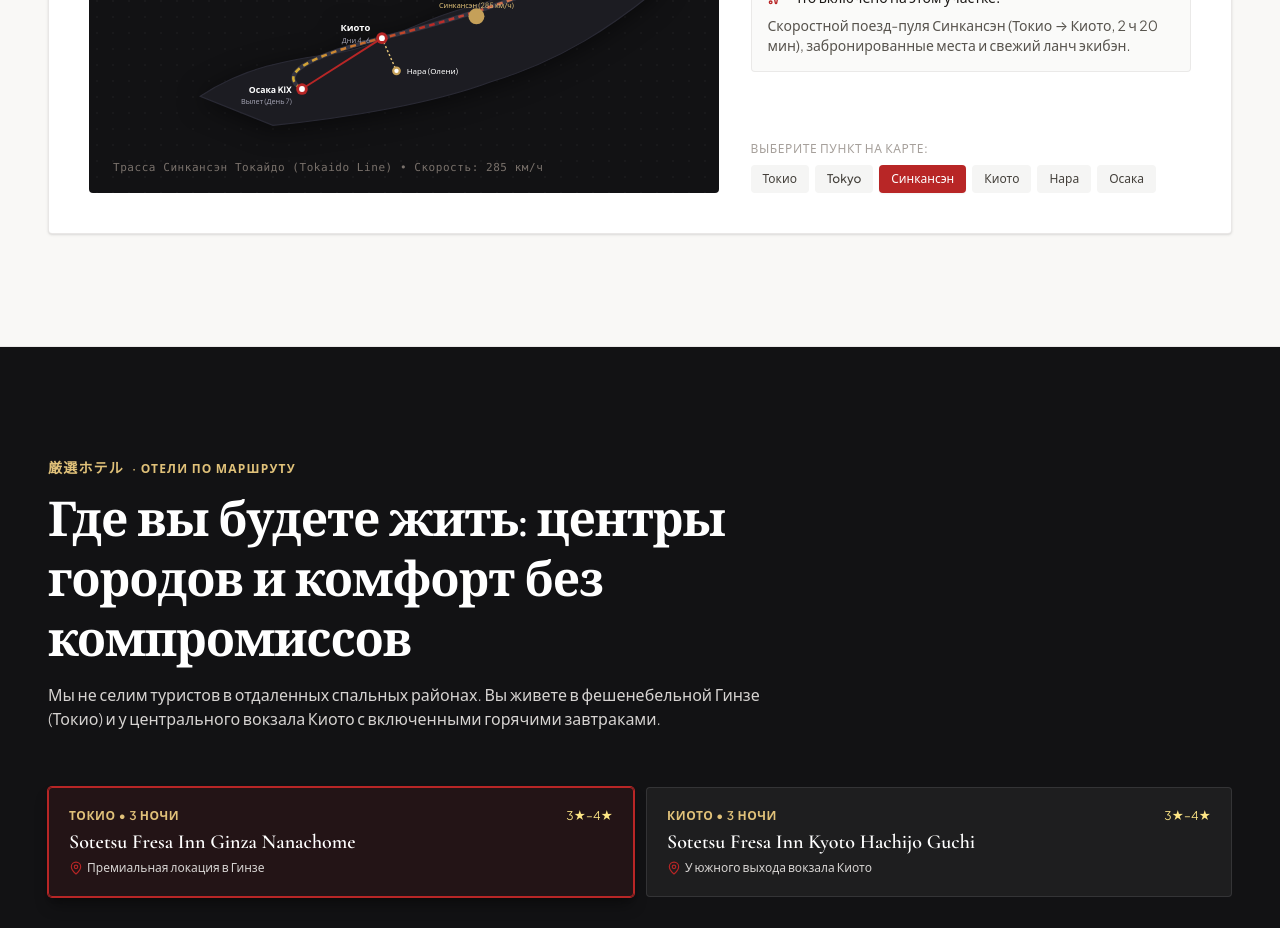
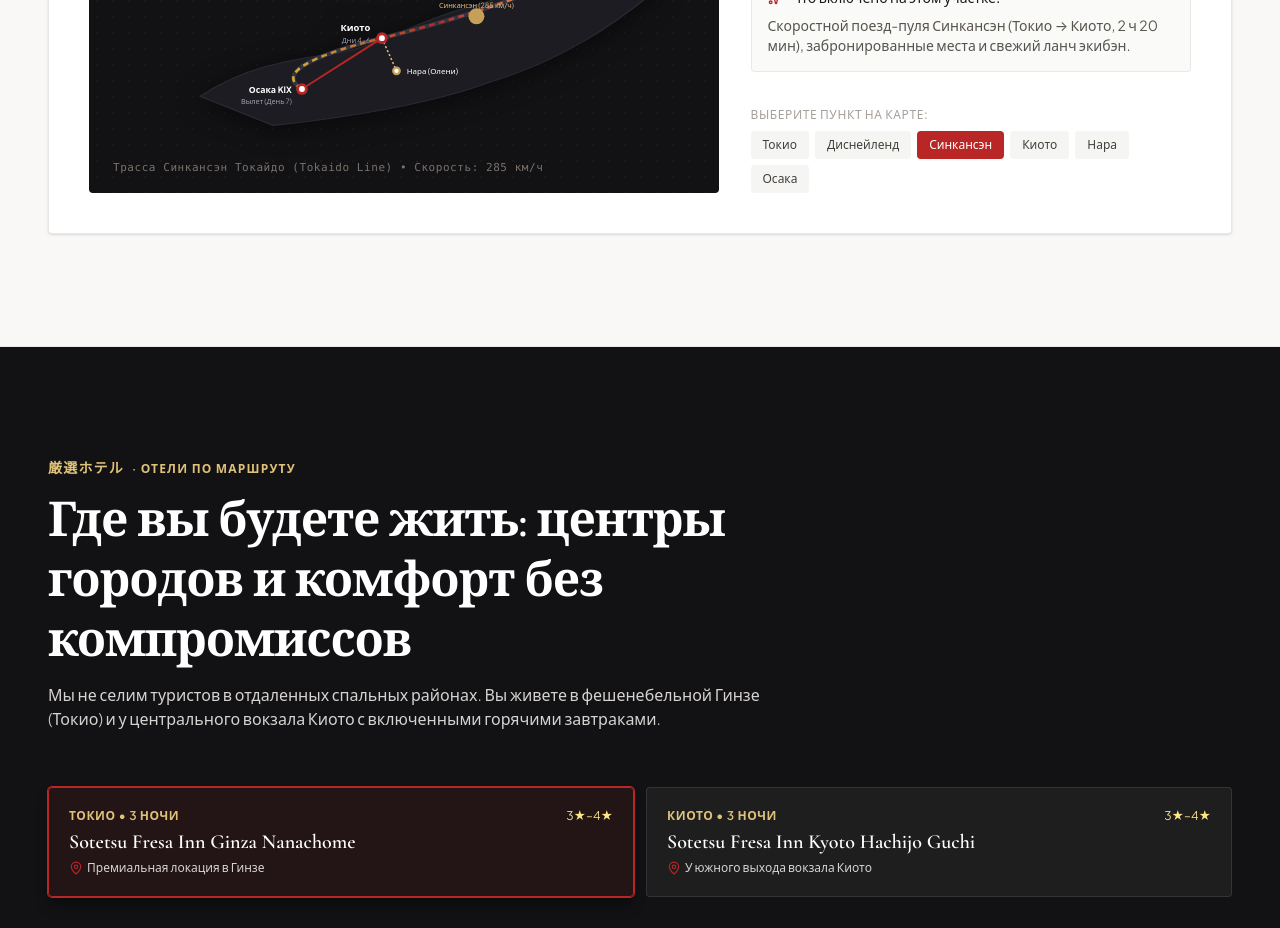
Before and after one commit to alexeyinjapan/pacific, a React (Vite) app: page / in a window 1280 px wide. Shown: the part 4140-5068 px from the top of the page. Built offline with nearby package versions, Linux system fonts and the light colour scheme.

Commit message:
Исправил кнопку Диснейленд
поменял фото дня вылета

```diff
--- a/src/data/tourData.ts
+++ b/src/data/tourData.ts
@@ -218,7 +218,7 @@ export const TOUR_DAYS: DayItinerary[] = [
     ],
     meals: "Завтрак в отеле (шведский стол)",
     hotel: "Выезд из отеля (завершение программы)",
-    image: tokyoNightImg
+    image: "/src/assets/images/kansai-international.jpg"
   }
 ];
 
@@ -300,7 +300,7 @@ export const ROUTE_STOPS = [
   },
   {
     id: "disney",
-    name: "Tokyo Disneyland",
+    name: "Диснейленд",
     kanji: "夢の国",
     days: "День 3",
     description: "Всемирно известный тематический парк: сказка, парады и культовые аттракционы мирового уровня.",
```
Also changed, not shown: src/assets/images/kansai-international.jpg (added), 1 other file (tests, documents, lock files or other folders).
